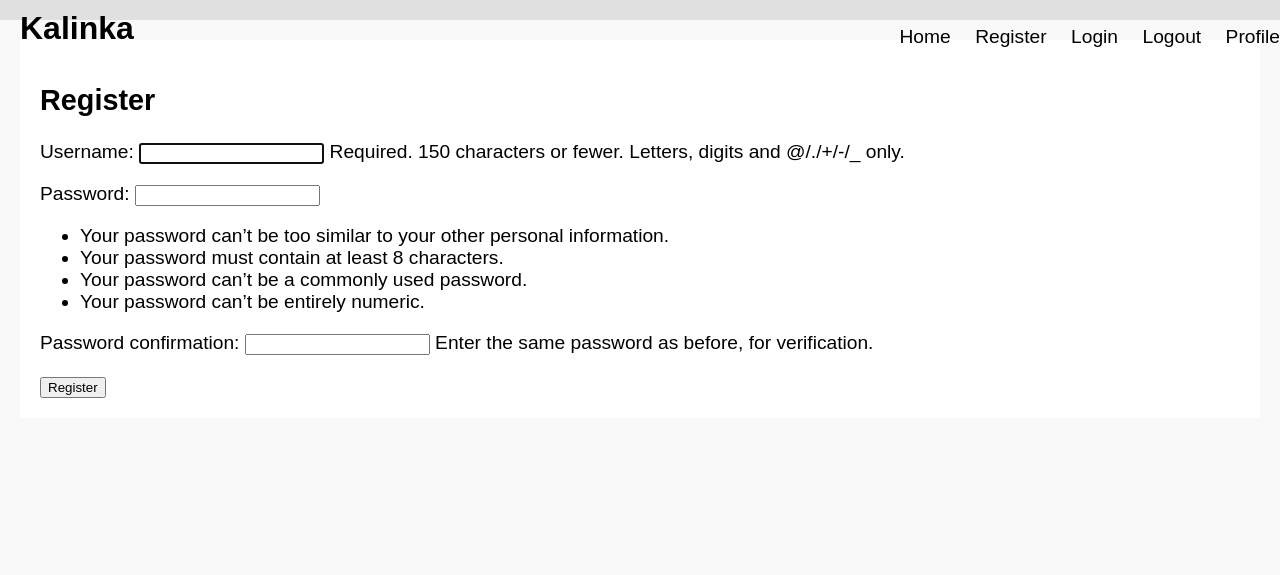
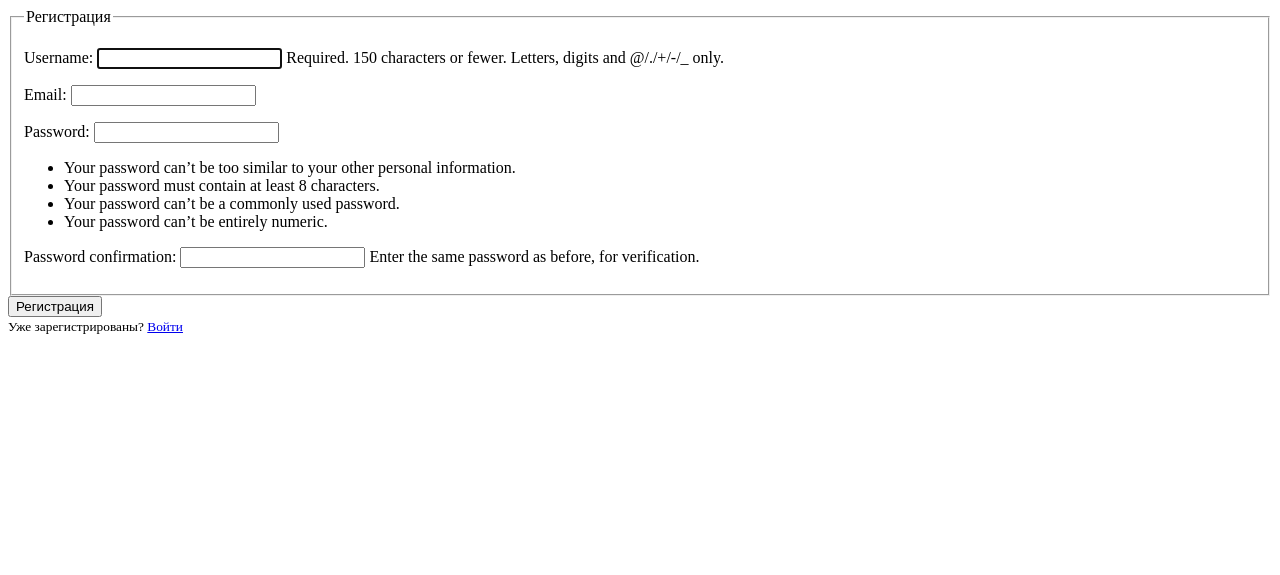
Before and after one commit to infizstudent/kalinka, a Django app: page /register/ in a window 1280 px wide. Shown: the top 575 px of the page. Run offline with Django 4.2, Linux system fonts and the light colour scheme.

Commit message:
Add files via upload

```diff
--- a/kalinka/urls.py
+++ b/kalinka/urls.py
@@ -3,15 +3,17 @@ from django.urls import path, include
 from vebschet import views as vebschet_views
 from django.contrib.auth import views as auth_views
 from django.contrib.staticfiles.urls import staticfiles_urlpatterns
+from vebschet import views
 
 urlpatterns = [
     path('admin/', admin.site.urls),
     path('register/', vebschet_views.register, name='register'),
-    path('login/', auth_views.LoginView.as_view(template_name='vebschet/profile.html'), name='login'),
+    path('login/', auth_views.LoginView.as_view(template_name='vebschet/login.html'), name='login'),
     path('logout/', auth_views.LogoutView.as_view(template_name='vebschet/logout.html'), name='logout'),
-    path('profile/', vebschet_views.profile, name='profile'),
+    path('profile/<str:username>/', vebschet_views.profile, name='profile'),
+    path('', vebschet_views.index, name='index'),
+    path('accounts/profile/', views.profile, name='profile'),
 ]
-
 
 urlpatterns += [
     path('accounts/', include('django.contrib.auth.urls')),
--- a/vebschet/forms.py
+++ b/vebschet/forms.py
@@ -1,6 +1,14 @@
 from django import forms
+from django.contrib.auth.forms import UserCreationForm
+from django.contrib.auth.models import User
 from .models import UserProfile
 
+class UserRegisterForm(UserCreationForm):
+    email = forms.EmailField()
+
+    class Meta:
+        model = User
+        fields = ['username', 'email', 'password1', 'password2']
 
 class UserProfileForm(forms.ModelForm):
     class Meta:
--- a/vebschet/models.py
+++ b/vebschet/models.py
@@ -1,13 +1,14 @@
 from django.db import models
 from django.contrib.auth.models import User
 
+
 class UserProfile(models.Model):
     user = models.OneToOneField(User, on_delete=models.CASCADE)
-    first_name = models.CharField(max_length=100)
-    last_name = models.CharField(max_length=100)
-    patronymic = models.CharField(max_length=100)
-    plot_number = models.IntegerField()
-    counter_number = models.IntegerField()
+    first_name = models.CharField(max_length=100, null=True, blank=True)
+    last_name = models.CharField(max_length=100, null=True, blank=True)
+    patronymic = models.CharField(max_length=100, null=True, blank=True)
+    plot_number = models.IntegerField(null=True, blank=True)
+    counter_number = models.IntegerField(null=True, blank=True)
 
     class Meta:
         app_label = 'vebschet'
--- /dev/null
+++ b/vebschet/templates/vebschet/register.html
@@ -0,0 +1,20 @@
+<!DOCTYPE html>
+<html>
+<div class="content-section">
+        <form method="POST">
+            {% csrf_token %}
+            <fieldset class="form-group">
+                <legend class="border-bottom mb-4">Регистрация</legend>
+                {{ form.as_p }}
+            </fieldset>
+            <div class="form-group">
+                <button class="btn btn-outline-info" type="submit">Регистрация</button>
+            </div>
+        </form>
+        <div class="border-top pt-3">
+            <small class="text-muted">
+                Уже зарегистрированы? <a class="ml-2" href="/login/">Войти</a>
+            </small>
+        </div>
+    </div>
+</html>
--- a/vebschet/views.py
+++ b/vebschet/views.py
@@ -1,37 +1,46 @@
+from django.contrib.auth.models import User
+from .forms import UserProfileForm
+from django.shortcuts import render, redirect
+from django.contrib import messages
+from .forms import UserRegisterForm
+from .models import UserProfile
 from django.contrib.auth.decorators import login_required
-from .models import UserProfile
-from django.shortcuts import render, redirect
-from django.contrib.auth.forms import UserCreationForm
-from .forms import UserProfileForm
+from django.shortcuts import render
+
+@login_required
+def profile(request):
+    user_profile = request.user.userprofile
+    return render(request, 'vebschet/profile.html', {'user_profile': user_profile})
+
+
+def index(request):
+    return render(request, 'vebschet/index.html')
 
 
 def register(request):
     if request.method == 'POST':
-        form = UserCreationForm(request.POST)
-        profile_form = UserProfileForm(request.POST)
-        if form.is_valid() and profile_form.is_valid():
+        form = UserRegisterForm(request.POST)
+        if form.is_valid():
             user = form.save()
-            profile = profile_form.save(commit=False)
-            profile.user = user
-            profile.save()
-            return redirect('profile')
+            UserProfile.objects.create(user=user)
+            username = form.cleaned_data.get('username')
+            messages.success(request, f'Аккаунт создан для {username}! Вы можете войти в систему.')
+            return redirect('profile', username=username)
     else:
-        form = UserCreationForm()
-        profile_form = UserProfileForm()
-    return render(request, 'vebschet/registration.html', {'form': form, 'profile_form': profile_form})
-
+        form = UserRegisterForm()
+    return render(request, 'vebschet/register.html', {'form': form})
 
 @login_required
-def profile(request):
-    user = request.user
+def profile(request, username):
+    user = User.objects.get(username=username)
     profile = UserProfile.objects.get(user=user)
 
     if request.method == 'POST':
         form = UserProfileForm(request.POST, instance=profile)
         if form.is_valid():
             form.save()
-            return redirect('profile')
+            return redirect('profile', username=username)
     else:
         form = UserProfileForm(instance=profile)
 
-    return render(request, 'vebschet/profile.html', {'user': user, 'form': form})
+    return render(request, 'users/profile.html', {'form': form})
```
Also changed, not shown: vebschet/templates/vebschet/index.html (added, +13 -0 lines), vebschet/templates/vebschet/login.html (added, +9 -0 lines), vebschet/templates/vebschet/profile.html (+14 -10 lines), kalinka_db.sqlite3, vebschet/migrations/0002_alter_userprofile_counter_number_and_more.py (added).
